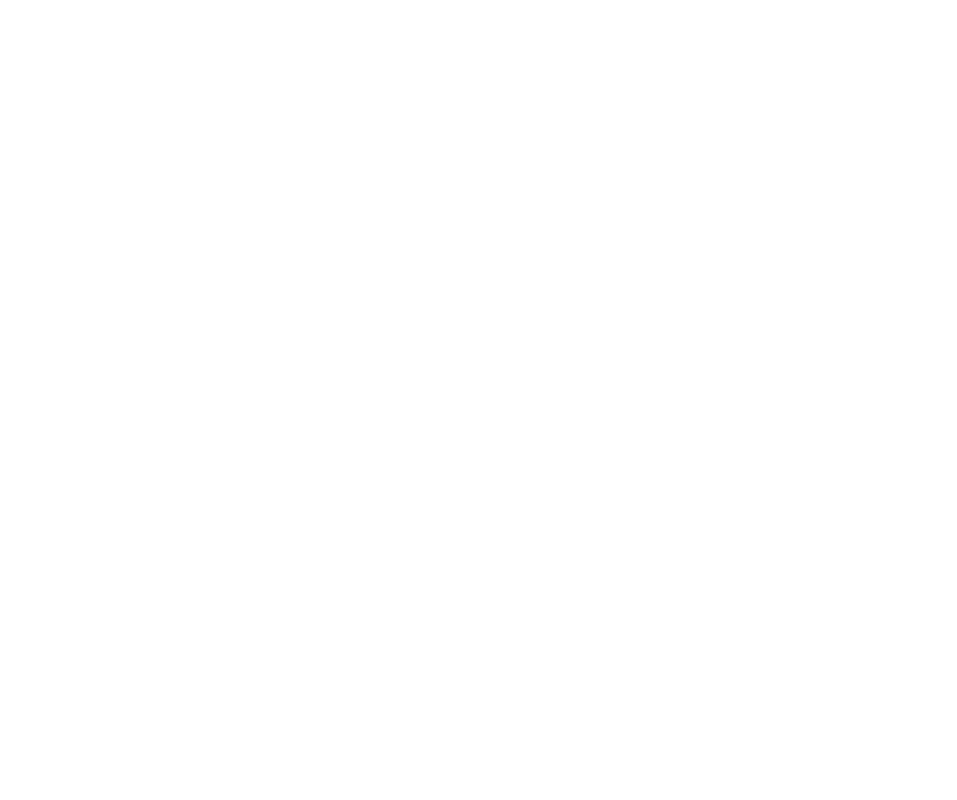
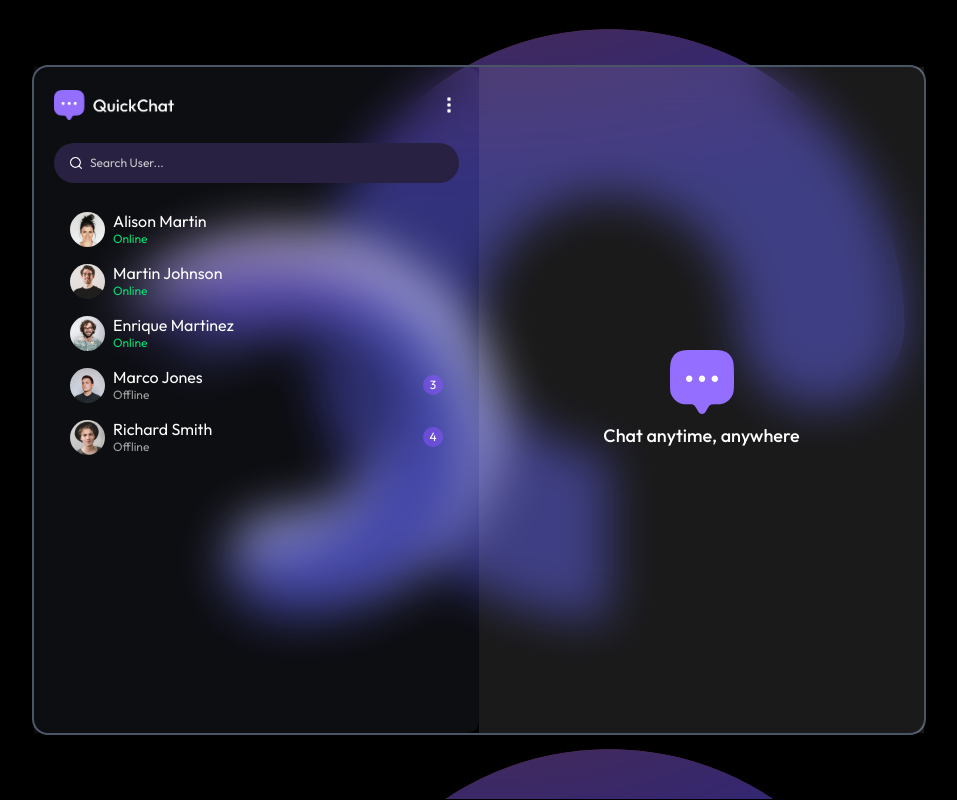
Before and after one commit to sairam311/chat-app, a React (Vite) app: page / in a window 1280 px wide. Before the commit this address had no page. Shown: the whole page, without its empty margins (161-1118 px from the left). Built offline with nearby package versions, Linux system fonts and the light colour scheme.

Commit message:
page realod issue in deployment

```diff
--- a/src/App.jsx
+++ b/src/App.jsx
@@ -7,7 +7,7 @@
   return (
     <div className="bg-[url('./assets/bgImage.svg')] bg-contain">
       <Routes>
-        <Route path='/chat-app/' element={<Homepage/> }/>
+        <Route path='/' element={<Homepage/> }/>
         <Route path='/login' element={<Loginpage/> }/>
         <Route path='/profile' element={<Profilepage/> }/>
       </Routes>
```
